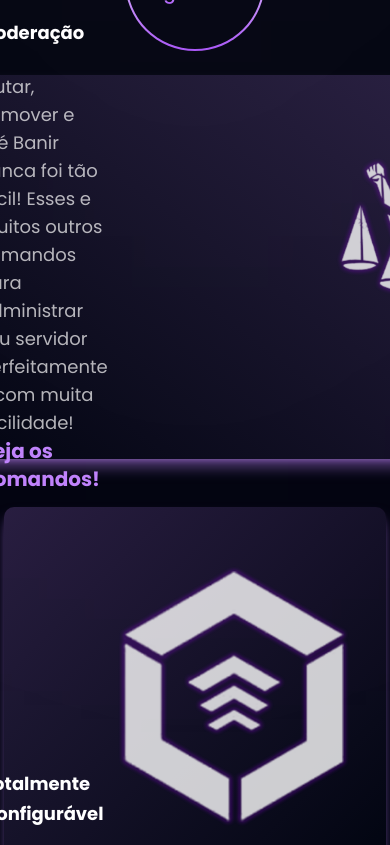
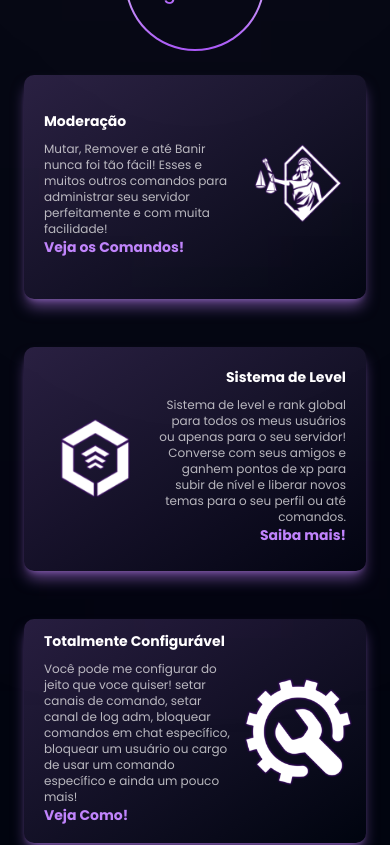
Before and after one commit to Enzzzzz/YulbotSite, a React (Vite) app: page / in a window 390 px wide. Shown: the part 1160-2005 px from the top of the page. Built offline with nearby package versions, Linux system fonts and the light colour scheme.

Commit message:
Mobile fixed, Feature, Navbar

```diff
--- a/src/Layout/Navbar.jsx
+++ b/src/Layout/Navbar.jsx
@@ -41,7 +41,7 @@ const Navbar = () => {
         />
 
         <div
-        className={`${toggle ? 'flex' : 'hidden'} p-6 bg-black-gradient absolute top-20 right-0 mx-4 my-2 min-w- [140px] rounded-xl sidebar`}
+        className={`${toggle ? 'flex' : 'hidden'} p-6 bg-gradient-to-br from-purple-500/40 border-purple-600 border absolute top-20 right-0 mx-4 my-2 min-w- [140px] rounded-xl sidebar`}
         >
           <ul className='list-none flex-col justify-end items-center flex-1'>
             {navLinks.map((nav, index) => (
--- /dev/null
+++ b/src/components/FeatureLeft.jsx
@@ -0,0 +1,45 @@
+import React from 'react'
+
+
+const FeatureHomeLeft = ({
+
+    title,
+    description,
+    clickText,
+    img,
+    path,
+    altImg,
+
+}) => {
+    return (
+    <section path={path} className={`flex px-0`}>
+        <div className={`w-full pb-10 md:flex-col flex justify-center items-center text-white `}>
+          <div className='xl:px-0 sm:px-16 flex flex-row'>
+            <div className='h-56 sm:h-64 md:h-96 w-full ss:w-full md:w-full shadow-purple-400/50 shadow-lg hover:shadow-xl hover:shadow-purple-400/50 flex flex-row items-center py-6 px-3  bg-gradient-to-br from-purple-400/20 rounded-[10px] mb-2'>
+              <div className='flex flex-col '>
+                <p className={`font-poppins font-normal text-dimWhite mt-2 md:mt-0 leading-[30.8px] ml-2 md:ml-8 text-sm sm:text-lg md:text-2xl` }>
+                  <span className=' text-white font-bold'>
+                    {title}
+                  </span>
+                </p>
+
+                <p className={`font-poppins font-normal text-dimWhite  leading-[30.8px] ml-2 md:ml-8 py-1 md:py-6 ss:text-sm flex flex-col justify-center` }>
+                  <span className='md:text-lg sm:text-sm text-xs justify-between'>
+                    {description}
+                  </span>
+                  <span className='text-purple-400 font-bold text-sm sm:text:lg md:text-xl cursor-pointer hover:underline hover:underline-offset-4 mb-4 md:mb-0'
+                  >
+                    {clickText}
+                  </span>
+                </p>
+              </div>
+
+              <img src={img} alt={altImg} className='relative  md:hover:scale-[165%] hover:opacity-100 hover:duration-500 h-28 w-28 sm:w-52 sm:h-52 md:h-96 md:w-96 mr-0 ml-2 sm:pl-10 sm:ml-15 sm:mr-15 md:pr-28 md:ml-28 md:mr-0 scale-100 md:scale-150 opacity-100 md:opacity-80 object-contain' />
+            </div>
+          </div>
+        </div>
+      </section>
+
+)}
+
+export default FeatureHomeLeft
--- /dev/null
+++ b/src/components/FeatureRight.jsx
@@ -0,0 +1,43 @@
+import React from 'react'
+
+
+const FeatureHomeRight = ({
+
+    title,
+    description,
+    clickText,
+    img,
+    path,
+    altImg,
+
+}) => {
+    return (
+    <section path={path} className={`flex md:flex-row flex-col  px-0`}>
+
+    <div className={`w-full pb-10 md:flex-col flex-row flex justify-center items-center text-white `}>
+      <div className='xl:px-0 sm:px-16 flex flex-row'>
+        <div className='h-56 sm:h-64 md:h-96 w-full ss:w-full md:w-full shadow-purple-400/50 shadow-lg hover:shadow-xl hover:shadow-purple-400/50 flex flex-row items-center py-6 px-3  bg-gradient-to-br from-purple-400/20 rounded-[10px] mb-2'>
+        <img src={img} alt={altImg} className='relative md:hover:scale-[165%] hover:opacity-100 hover:duration-500 h-28 w-28 sm:w-52 sm:h-52 md:h-96 md:w-96 ml-0 mr-2 sm:pr-10 sm:ml-15 sm:mr-15 md:pr-28 md:ml-28 md:mr-0 scale-100 md:scale-150 opacity-100 md:opacity-80 object-contain' />
+          <div className='flex flex-col'>
+            <p className={`font-poppins font-normal text-dimWhite mt-2 md:mt-0 leading-[30.8px] text-right mr-2 md:mr-8 text-sm sm:text-lg md:text-2xl` }>
+              <span className=' text-white text-right font-bold'>{title}</span>
+            </p>
+
+            <p className={`font-poppins font-normal text-dimWhite leading-[30.8px] mr-2 md:mr-8 md:py-6 py-1 flex flex-col justify-center` }>
+              <span className='md:text-lg sm:text-sm text-xs justify-between text-right'>{description}
+              </span>
+              <span className='text-purple-400 text-right font-bold text-sm sm:text:lg md:text-xl cursor-pointer hover:underline hover:underline-offset-4 mb-4 md:mb-0'>
+                {clickText}
+              </span>
+            </p>
+          </div>
+
+
+        </div>
+      </div>
+    </div>
+  </section>
+
+)}
+
+export default FeatureHomeRight
--- a/src/routes/Comandos.jsx
+++ b/src/routes/Comandos.jsx
@@ -11,7 +11,7 @@ function Comandos() {
         </div>
 
       <div className={`flex w-full  mt-10 pb-24 md:flex-col text-white `}>
-        <div className='flex px-16 flex-row'>
+        <div className='flex sm:px-8 md:px-16 flex-row'>
           <div className='h-[100%] w-[200%] shadow-purple-400/50 shadow-lg hover:shadow-xl hover:shadow-purple-400/50 flex flex-row items-center bg-gradient-to-r from-purple-900/50 rounded-[10px] mb-2 border-purple-700 border'>
             <div className='flex flex-col scale-[90%]'>
               <p className={`font-poppins font-normal text-dimWhite text-[18px] leading-[30.8px] ml-8 mt-0 text-3xl ` }>
--- a/src/routes/Home.jsx
+++ b/src/routes/Home.jsx
@@ -1,4 +1,6 @@
-import { Main, Moderation, Level, Config } from '../components'
+import Main from '../components/Main'
+import FeatureHomeRight from '../components/FeatureRight'
+import FeatureHomeLeft from '../components/FeatureLeft'
 import Navbar from '../Layout/Navbar'
 
 
@@ -21,9 +23,32 @@ function Home() {
 
     <div className={`bg-primary sm:px-16 px-6 flex justify-center items-start`}>
       <div className={`xl:max-w-[1280px] w-full`}>
-        <Moderation />
-        <Level />
-        <Config />
+      <FeatureHomeLeft
+        title= "Moderação"
+        description= 'Mutar, Remover e até Banir nunca foi tão fácil! Esses e muitos outros comandos para administrar seu servidor perfeitamente e com muita facilidade!'
+        clickText= 'Veja os Comandos!'
+        img= '/src/assets/direitoBranco.png'
+        path='mod'
+        altImg= 'direito'
+        />
+
+        <FeatureHomeRight
+        title= "Sistema de Level"
+        description= 'Sistema de level e rank global para todos os meus usuários ou apenas para o seu servidor! Converse com seus amigos e ganhem pontos de xp para subir de nível e liberar novos temas para o seu perfil ou até comandos.'
+        clickText= 'Saiba mais!'
+        img= '/src/assets/up.png'
+        path='level'
+        altImg= 'level'
+        />
+
+        <FeatureHomeLeft
+        title= "Totalmente Configurável"
+        description= 'Você pode me configurar do jeito que voce quiser! setar canais de comando, setar canal de log adm, bloquear comandos em chat específico, bloquear um usuário ou cargo de usar um comando específico e ainda um pouco mais!'
+        clickText= 'Veja Como!'
+        img= '/src/assets/config.png'
+        path='config'
+        altImg= 'config'
+        />
       </div>
     </div>
   </div>
```
Also changed, not shown: public/icon2.png (added), 1 other file (tests, documents, lock files or other folders).
